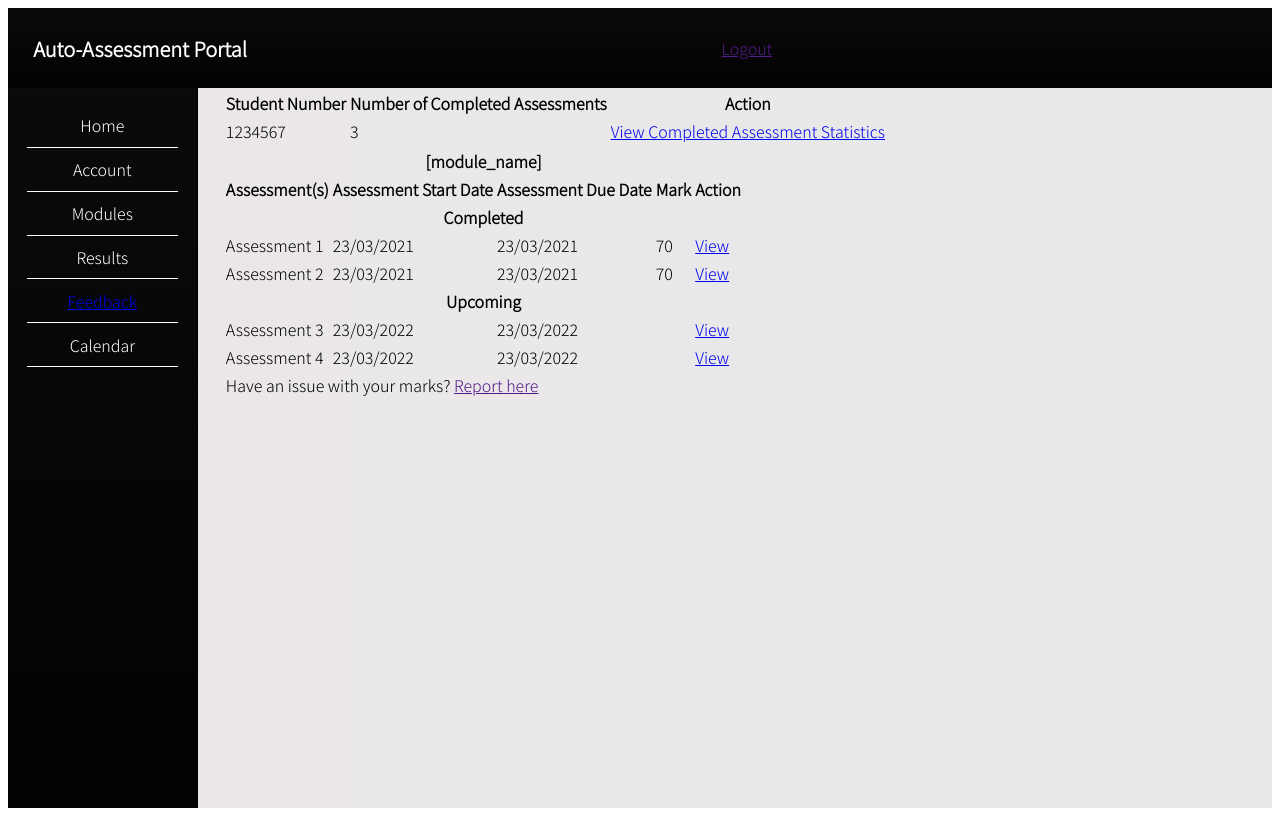
After one commit to emmekay/Automated-Assessment-Tool---Group, a Flask app: page /my_assessments in a window 1280 px wide. The commit adds this page. Run offline with Flask 2, Linux system fonts and the light colour scheme.

Commit message:
add missing pages

```diff
--- a/AssessmentApp/routes.py
+++ b/AssessmentApp/routes.py
@@ -2,17 +2,17 @@ from flask import Flask, render_template, request, redirect, url_for, flash
 from flask_sqlalchemy import SQLAlchemy
 from datetime import datetime
 
+
 from flask_login import login_user, logout_user, login_required, current_user
-from AssessmentApp import app, login_manager
+from AssessmentApp import app, db#, login_manager
 from AssessmentApp.forms import LoginForm
 from AssessmentApp.models import *
 
 
 @app.route('/')
 def index():
-    # testData = test.query.all()
-
-    return render_template('index.html')  # , test1 = testData)
+    #testData = test.query.all()
+    return render_template('index.html')#, test1 = testData)
 
 
 @app.route('/addAss', methods=["GET", "POST"])
@@ -135,6 +135,7 @@ def edit_assessment(assess_id):
 
 @app.route("/survey")
 def survey():
+    print("Total number of surveys is", survey.query.count())
     return render_template('survey.html', title='Assessment Completed')
 
 
@@ -150,6 +151,20 @@ def studentaccount():
 def surveyresults():
     return render_template('surveyresults.html', title='Feedback Summary')
 
+
+@app.route('/my_assessments')
+def my_assessments():
+    return render_template('my_assessments.html')
+
+
+@app.route('/completed_assessments')
+def completed_assessments():
+    return render_template('completed_assessments.html')
+
+
+@app.route('/assessment_statistics')
+def assessment_statistics():
+    return render_template('assessment_statistics.html')
 
 
 
--- /dev/null
+++ b/AssessmentApp/templates/my_assessments.html
@@ -0,0 +1,102 @@
+{% extends 'base.html' %}
+
+{% block head %}
+
+  <title>My Assessments</title>
+  <link rel="stylesheet" href="../static/style/assessmentStatsStyle.css">
+
+{% endblock %}
+
+{% block body %}
+
+<div class="content-tables">
+
+<!--Section for the tables with student information-->
+  <div>
+    <table class="my-completed-assessments-table">
+
+      <thead>
+        <tr class="active-row">
+          <th scope="col">Student Number</th>
+          <th scope="col">Number of Completed Assessments</th>
+          <th scope="col">Action</th>
+        </tr>
+      </thead>
+
+      <tbody>
+        <tr>
+          <td>1234567</td> <!--Fetched data comes here-->
+          <td>3</td> <!--Fetched data comes here-->
+          <td><a href="./completed_assessments">View Completed Assessment Statistics</a></td> <!--Change link to correspond with fetched data-->
+        </tr>
+      </tbody>
+
+    </table>
+  </div>
+
+<!--Section for the tables with assessment information -->
+  <div>
+    <table class="my-assessments-table">
+
+      <thead>
+        <tr>
+          <th scope="col" colspan="5">[module_name]</th>
+        </tr>
+        <tr>
+          <th scope="col">Assessment(s)</th>
+          <th scope="col">Assessment Start Date</th>
+          <th scope="col">Assessment Due Date</th>
+          <th scope="col">Mark</th>
+          <th scope="col">Action</th>
+        </tr>
+      </thead>
+
+      <tbody>
+        <tr>
+          <th scope="col" colspan="5">Completed</th>
+        </tr>
+        <tr>
+          <td>Assessment 1</td> <!--Fetched data comes here-->
+          <td>23/03/2021</td> <!--Fetched data comes here-->
+          <td>23/03/2021</td> <!--Fetched data comes here-->
+          <td>70</td> <!--Fetched data comes here-->
+          <td><a href="./assessment_statistics">View</a></td> <!--Change link to correspond with fetched data-->
+        </tr>
+        <tr>
+          <td>Assessment 2</td> <!--Fetched data comes here-->
+          <td>23/03/2021</td> <!--Fetched data comes here-->
+          <td>23/03/2021</td> <!--Fetched data comes here-->
+          <td>70</td> <!--Fetched data comes here-->
+          <td><a href="./assessment_statistics">View</a></td> <!--Change link to correspond with fetched data-->
+        </tr>
+        <tr>
+          <th scope="col" colspan="5">Upcoming</th>
+        </tr>
+        <tr>
+          <td>Assessment 3</td> <!--Fetched data comes here-->
+          <td>23/03/2022</td> <!--Fetched data comes here-->
+          <td>23/03/2022</td> <!--Fetched data comes here-->
+          <td></td> <!--Fetched data comes here-->
+          <td><a href="./assessment_statistics">View</a></td> <!--Change link to take assessment page-->
+        </tr>
+        <tr>
+          <td>Assessment 4</td> <!--Fetched data comes here-->
+          <td>23/03/2022</td> <!--Fetched data comes here-->
+          <td>23/03/2022</td> <!--Fetched data comes here-->
+          <td></td> <!--Fetched data comes here-->
+          <td><a href="./assessment_statistics">View</a></td> <!--Change link to take assessment page-->
+        </tr>
+      </tbody>
+
+      <tfoot>
+        <tr>
+          <td colspan="5">Have an issue with your marks? <a href="">Report here</a></td> <!--Add link to Report Issue page-->
+        </tr>
+      </tfoot>
+
+    </table>
+  </div>
+
+</div>
+
+{% endblock %}
```
Also changed, not shown: AssessmentApp/__init__.py (+4 -3 lines), AssessmentApp/models.py (+4 -3 lines), AssessmentApp/templates/AssessmentDetails.html (+0 -12 lines), AssessmentApp/templates/assessment_statistics.html (added, +59 -0 lines), AssessmentApp/templates/completed_assessments.html (added, +74 -0 lines), AssessmentApp/templates/view_assessments.html (added, +19 -0 lines), AssessmentApp/templates/view_modules.html (added, +20 -0 lines), AssessmentApp/primaryDatabase.db, 1 other file.
